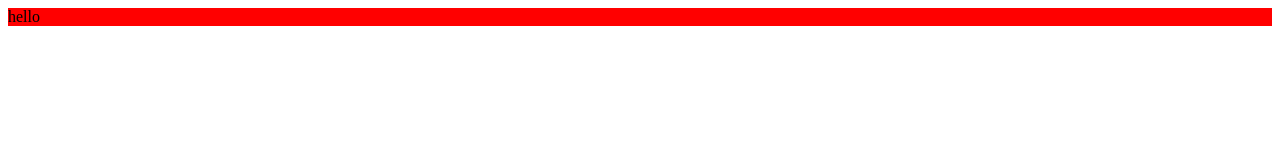
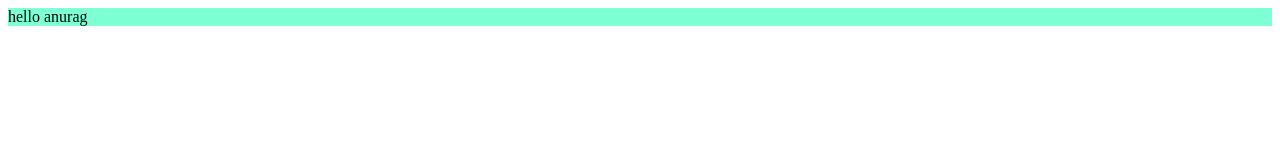
Before and after one commit to anuragxone/xyz, a plain HTML site: page index.html in a window 1280 px wide. Drawn offline with Linux system fonts and the light colour scheme.

Commit message:
change color and name

```diff
--- a/index.html
+++ b/index.html
@@ -7,13 +7,13 @@
     <title>Document</title>
     <style>
         .hello {
-            background-color:red;
+            background-color:aquamarine;
         }
     </style>
 </head>
 
 <body>
-    <div class="hello">hello</div>
+    <div class="hello">hello anurag</div>
 </body>
 
 </html>
```
